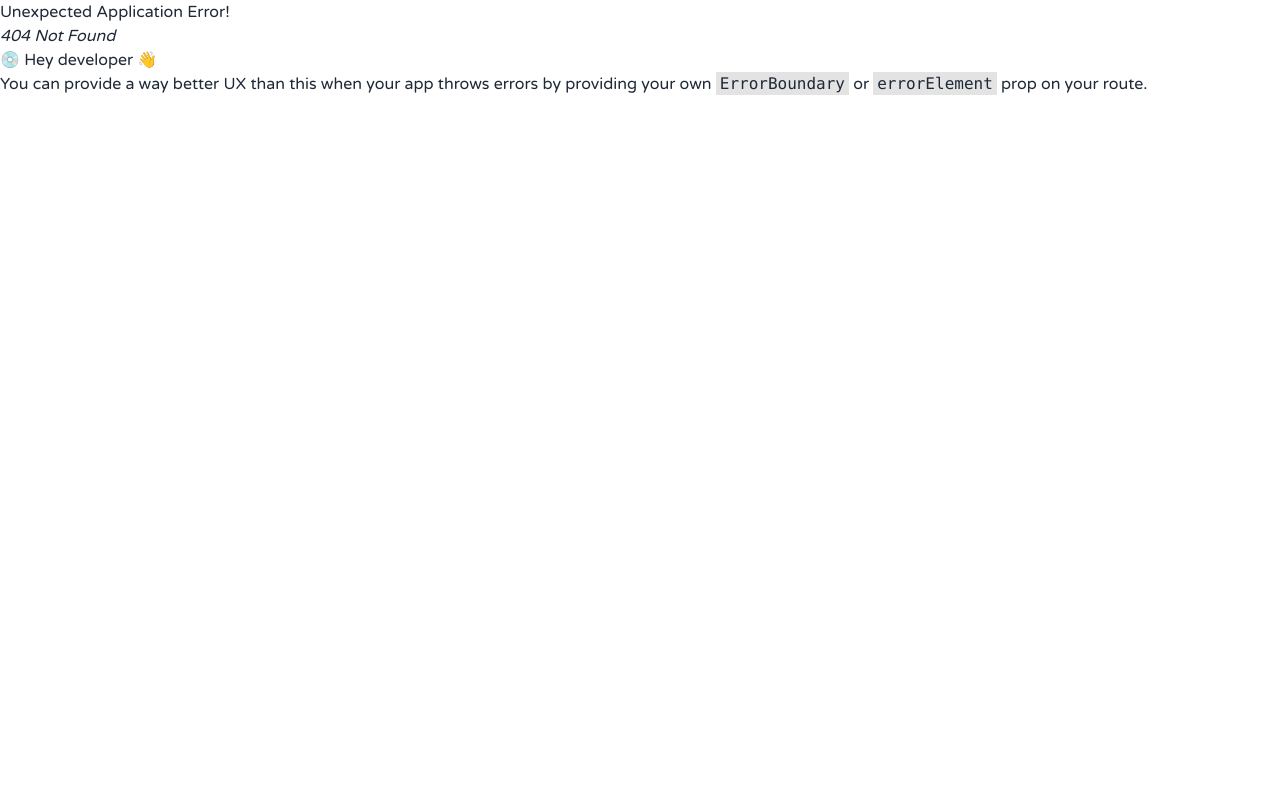
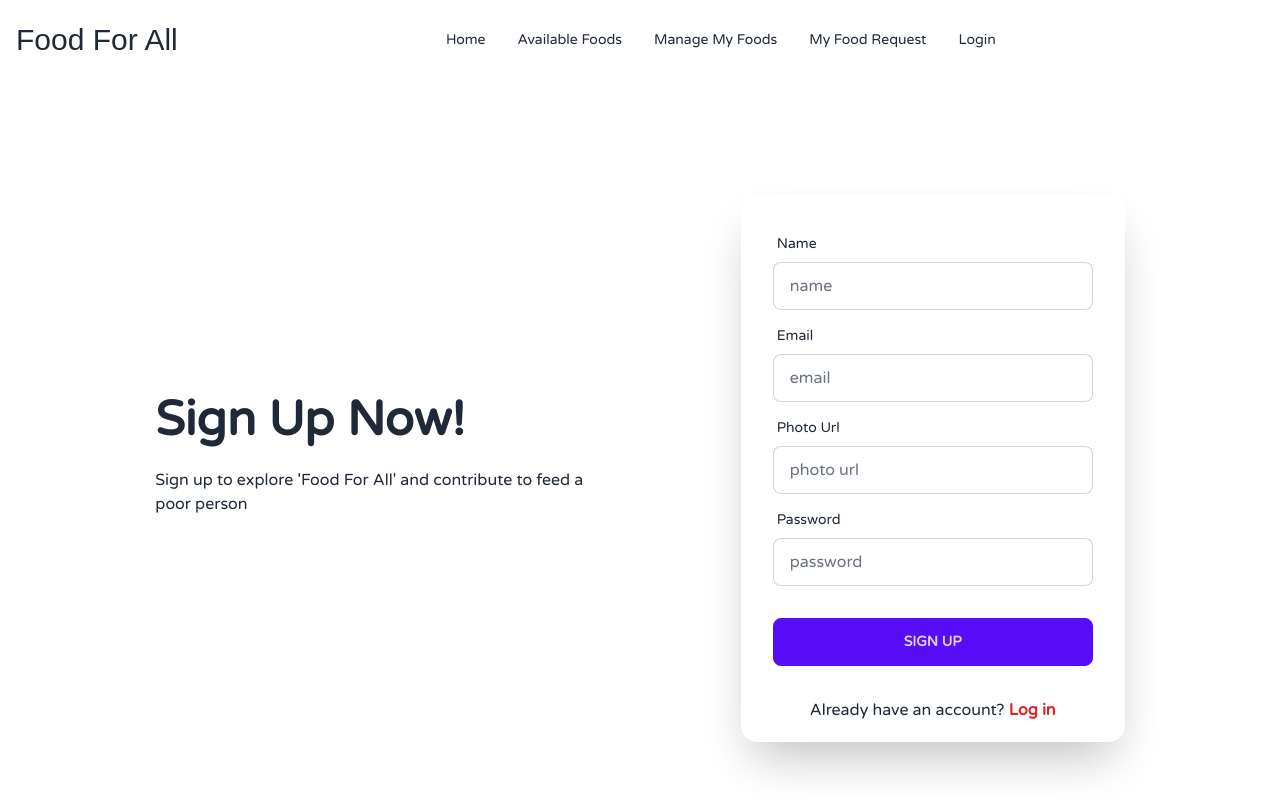
Before and after one commit to suru1849/food-for-all-CLIENT, a React (Vite) app: page /register in a window 1280 px wide. Before the commit this address had no page. Shown: the top 800 px of the page. Built offline with nearby package versions, Linux system fonts and the light colour scheme; no server answers; a web font is replaced by a local one.

Commit message:
FireBase Authentication added, AuthContext, custom hook for AuthData, login and register page, and NavBar with user profile pic and display name added

```diff
--- a/package.json
+++ b/package.json
@@ -10,13 +10,15 @@
     "preview": "vite preview"
   },
   "dependencies": {
+    "firebase": "^10.5.2",
     "flowbite-react": "^0.6.4",
     "localforage": "^1.10.0",
     "match-sorter": "^6.3.1",
     "react": "^18.2.0",
     "react-dom": "^18.2.0",
     "react-router-dom": "^6.18.0",
-    "sort-by": "^1.2.0"
+    "sort-by": "^1.2.0",
+    "sweetalert2": "^11.9.0"
   },
   "devDependencies": {
     "@types/react": "^18.2.15",
--- a/src/Components/NavBar/NavBar.css
+++ b/src/Components/NavBar/NavBar.css
@@ -1,3 +1,3 @@
-.active {
+li .active {
   color: orange;
 }
--- a/src/Components/NavBar/NavBar.jsx
+++ b/src/Components/NavBar/NavBar.jsx
@@ -1,8 +1,23 @@
 import { Avatar, Dropdown, Navbar } from "flowbite-react";
 import { NavLink } from "react-router-dom";
 import "./NavBar.css";
+import useAuthData from "../../Hooks/useAuthData/useAuthData";
+import Swal from "sweetalert2";
 
 const NavBar = () => {
+  const { user, logOut } = useAuthData();
+
+  const handleSignOut = () => {
+    logOut().then(() => {
+      Swal.fire({
+        title: "Success!",
+        text: "Sign Out Successfull",
+        icon: "success",
+        confirmButtonText: "Ok",
+      });
+    });
+  };
+
   return (
     <Navbar className="mt-3" fluid rounded>
       <Navbar.Brand>
@@ -11,27 +26,22 @@ const NavBar = () => {
         </p>
       </Navbar.Brand>
       <div className="flex md:order-2">
+        {user && (
           <Dropdown
             arrowIcon={false}
             inline
-          label={
-            <Avatar
-              alt="User settings"
-              img="https://flowbite.com/docs/images/people/profile-picture-5.jpg"
-              rounded
-            />
-          }
+            label={<Avatar alt="User settings" img={user?.photoURL} rounded />}
           >
             <Dropdown.Header>
-            <span className="block text-sm">Bonnie Green</span>
+              <span className="block text-sm">{user?.displayName}</span>
               <span className="block truncate text-sm font-medium">
-              name@flowbite.com
+                {user?.email}
               </span>
             </Dropdown.Header>
-          <Dropdown.Divider />
-          <Dropdown.Item>Sign out</Dropdown.Item>
+            <Dropdown.Item onClick={handleSignOut}>Sign out</Dropdown.Item>
           </Dropdown>
-        <Navbar.Toggle />
+        )}
+        {/* <Navbar.Toggle /> */}
       </div>
       <Navbar.Collapse className=" bg-base-200 md:bg-white p-5 md:p-0 rounded md:rounded-none mt-6 md:mt-0">
         <li>
--- /dev/null
+++ b/src/Config/firebase.config.js
@@ -0,0 +1,20 @@
+// Import the functions you need from the SDKs you need
+import { initializeApp } from "firebase/app";
+// TODO: Add SDKs for Firebase products that you want to use
+// https://firebase.google.com/docs/web/setup#available-libraries
+
+// Your web app's Firebase configuration
+
+const firebaseConfig = {
+  apiKey: import.meta.env.VITE_apiKey,
+  authDomain: import.meta.env.VITE_authDomain,
+  projectId: import.meta.env.VITE_projectId,
+  storageBucket: import.meta.env.VITE_storageBucket,
+  messagingSenderId: import.meta.env.VITE_messagingSenderId,
+  appId: import.meta.env.VITE_appId,
+};
+
+// Initialize Firebase
+const app = initializeApp(firebaseConfig);
+
+export default app;
--- /dev/null
+++ b/src/Hooks/useAuthData/useAuthData.jsx
@@ -0,0 +1,10 @@
+import { useContext } from "react";
+import { AuthContext } from "../../Provider/AuthProvider/AuthProvider";
+
+const useAuthData = () => {
+  const all = useContext(AuthContext);
+
+  return all;
+};
+
+export default useAuthData;
--- a/src/Layouts/Root.jsx
+++ b/src/Layouts/Root.jsx
@@ -6,7 +6,7 @@ const Root = () => {
   return (
     <div>
       <NavBar></NavBar>
-      <div className="min-h-screen">
+      <div className="min-h-screen px-4">
         <Outlet></Outlet>
       </div>
       <Footer></Footer>
--- /dev/null
+++ b/src/Pages/LogIn/LogIn.jsx
@@ -0,0 +1,95 @@
+import { Link } from "react-router-dom";
+import useAuthData from "../../Hooks/useAuthData/useAuthData";
+import Swal from "sweetalert2";
+
+const LogIn = () => {
+  const { signIn } = useAuthData();
+
+  const handleLogIN = (e) => {
+    e.preventDefault();
+
+    const form = e.target;
+    const email = form.email.value;
+    const password = form.password.value;
+
+    // signIN
+    signIn(email, password)
+      .then(() => {
+        Swal.fire({
+          title: "Success!",
+          text: "Sign In Successfull",
+          icon: "success",
+          confirmButtonText: "Ok",
+        });
+
+        // clear form
+        form.reset();
+      })
+      .catch(() => {
+        Swal.fire({
+          title: "Error!",
+          text: "Enter valid Email/Password",
+          icon: "error",
+          confirmButtonText: "opps",
+        });
+      });
+  };
+
+  return (
+    <div className="hero min-h-screen mb-10">
+      <div className="hero-content flex-col lg:flex-row-reverse">
+        <div className="text-center lg:text-left lg:ml-32">
+          <h1 className="text-5xl font-bold">Sign in Now!</h1>
+          <p className="py-6">
+            Sign in to explore &apos;Food For All&apos; and contribute to feed a
+            poor person
+          </p>
+        </div>
+        <div className="card flex-shrink-0 w-full max-w-sm shadow-2xl bg-base-100">
+          <form className="card-body" onSubmit={handleLogIN}>
+            <div className="form-control">
+              <label className="label">
+                <span className="label-text">Email</span>
+              </label>
+              <input
+                type="email"
+                name="email"
+                placeholder="email"
+                className="input input-bordered"
+                required
+              />
+            </div>
+            <div className="form-control">
+              <label className="label">
+                <span className="label-text">Password</span>
+              </label>
+              <input
+                type="password"
+                name="password"
+                placeholder="password"
+                className="input input-bordered"
+                required
+              />
+            </div>
+            <div className="form-control mt-6">
+              <input
+                className="btn btn-primary"
+                type="submit"
+                value="Sign In"
+              />
+            </div>
+          </form>
+          <div className="text-center pb-5">
+            New to this site?
+            <Link className="text-red-600 font-bold" to="/register">
+              {" "}
+              Register
+            </Link>
+          </div>
+        </div>
+      </div>
+    </div>
+  );
+};
+
+export default LogIn;
--- /dev/null
+++ b/src/Pages/Register/Register.jsx
@@ -0,0 +1,141 @@
+import { Link } from "react-router-dom";
+import useAuthData from "../../Hooks/useAuthData/useAuthData";
+import Swal from "sweetalert2";
+
+const Register = () => {
+  const { createUser, profileUpdate } = useAuthData();
+
+  const handleSignUp = (e) => {
+    e.preventDefault();
+
+    const form = e.target;
+    const name = form.name.value;
+    const email = form.email.value;
+    const password = form.password.value;
+    const photoUrl = form.photoUrl.value;
+
+    if (password.length < 6) {
+      return Swal.fire({
+        title: "Error!",
+        text: "Password must be atleast 6 character",
+        icon: "error",
+        confirmButtonText: "opps",
+      });
+    }
+
+    // createUser
+    createUser(email, password)
+      .then(() =>
+        // displayName and photoUrl setup
+        profileUpdate(name, photoUrl)
+          .then(() => {
+            Swal.fire({
+              title: "Success!",
+              text: "Sign Up Successfull",
+              icon: "success",
+              confirmButtonText: "Ok",
+            });
+
+            // reset form
+            form.reset();
+          })
+          .catch(() => {
+            Swal.fire({
+              title: "Error!",
+              text: "Submit valid Data",
+              icon: "error",
+              confirmButtonText: "opps",
+            });
+          })
+      )
+      .catch(() => {
+        Swal.fire({
+          title: "Error!",
+          text: "Email already exits",
+          icon: "error",
+          confirmButtonText: "opps",
+        });
+      });
+  };
+
+  return (
+    <div className="hero min-h-screen mb-10">
+      <div className="hero-content flex-col lg:flex-row">
+        <div className="text-center lg:text-left lg:mr-32">
+          <h1 className="text-5xl font-bold">Sign Up Now!</h1>
+          <p className="py-6">
+            Sign up to explore &apos;Food For All&apos; and contribute to feed a
+            poor person
+          </p>
+        </div>
+        <div className="card flex-shrink-0 w-full max-w-sm shadow-2xl bg-base-100">
+          <form className="card-body" onSubmit={handleSignUp}>
+            <div className="form-control">
+              <label className="label">
+                <span className="label-text">Name</span>
+              </label>
+              <input
+                type="text"
+                name="name"
+                placeholder="name"
+                className="input input-bordered"
+                required
+              />
+            </div>
+            <div className="form-control">
+              <label className="label">
+                <span className="label-text">Email</span>
+              </label>
+              <input
+                type="email"
+                name="email"
+                placeholder="email"
+                className="input input-bordered"
+                required
+              />
+            </div>
+            <div className="form-control">
+              <label className="label">
+                <span className="label-text">Photo Url</span>
+              </label>
+              <input
+                type="text"
+                name="photoUrl"
+                placeholder="photo url"
+                className="input input-bordered"
+              />
+            </div>
+            <div className="form-control">
+              <label className="label">
+                <span className="label-text">Password</span>
+              </label>
+              <input
+                type="password"
+                name="password"
+                placeholder="password"
+                className="input input-bordered"
+                required
+              />
+            </div>
+            <div className="form-control mt-6">
+              <input
+                className="btn btn-primary"
+                type="submit"
+                value="Sign Up"
+              />
+            </div>
+          </form>
+          <div className="text-center pb-5">
+            Already have an account?
+            <Link className="text-red-600 font-bold" to="/login">
+              {" "}
+              Log in
+            </Link>
+          </div>
+        </div>
+      </div>
+    </div>
+  );
+};
+
+export default Register;
--- /dev/null
+++ b/src/Provider/AuthProvider/AuthProvider.jsx
@@ -0,0 +1,71 @@
+import PropTypes from "prop-types";
+import { createContext, useEffect, useState } from "react";
+import {
+  createUserWithEmailAndPassword,
+  getAuth,
+  onAuthStateChanged,
+  signInWithEmailAndPassword,
+  signOut,
+  updateProfile,
+} from "firebase/auth";
+import app from "../../Config/firebase.config";
+
+export const AuthContext = createContext(null);
+const auth = getAuth(app);
+
+const AuthProvider = ({ children }) => {
+  const [user, setUser] = useState({});
+
+  // create user
+  const createUser = (email, password) => {
+    return createUserWithEmailAndPassword(auth, email, password);
+  };
+
+  // singIn
+  const signIn = (email, password) => {
+    return signInWithEmailAndPassword(auth, email, password);
+  };
+
+  // signOut
+  const logOut = () => {
+    return signOut(auth);
+  };
+
+  // updateProfile
+  const profileUpdate = (name, photo) => {
+    return updateProfile(auth.currentUser, {
+      displayName: name,
+      photoURL: photo,
+    });
+  };
+
+  // observer
+  useEffect(() => {
+    const unSubscribe = onAuthStateChanged(auth, (currentUser) => {
+      console.log("Observer", currentUser);
+      setUser(currentUser);
+    });
+
+    return () => {
+      unSubscribe();
+    };
+  }, []);
+
+  const authInfo = {
+    user,
+    createUser,
+    signIn,
+    logOut,
+    profileUpdate,
+  };
+
+  return (
+    <AuthContext.Provider value={authInfo}>{children}</AuthContext.Provider>
+  );
+};
+
+AuthProvider.propTypes = {
+  children: PropTypes.node,
+};
+
+export default AuthProvider;
```
Also changed, not shown: src/Router/Router.jsx (+7 -1 lines), src/main.jsx (+6 -3 lines), 1 other file (tests, documents, lock files or other folders). Lines whose indentation alone changed are shown as unchanged.
